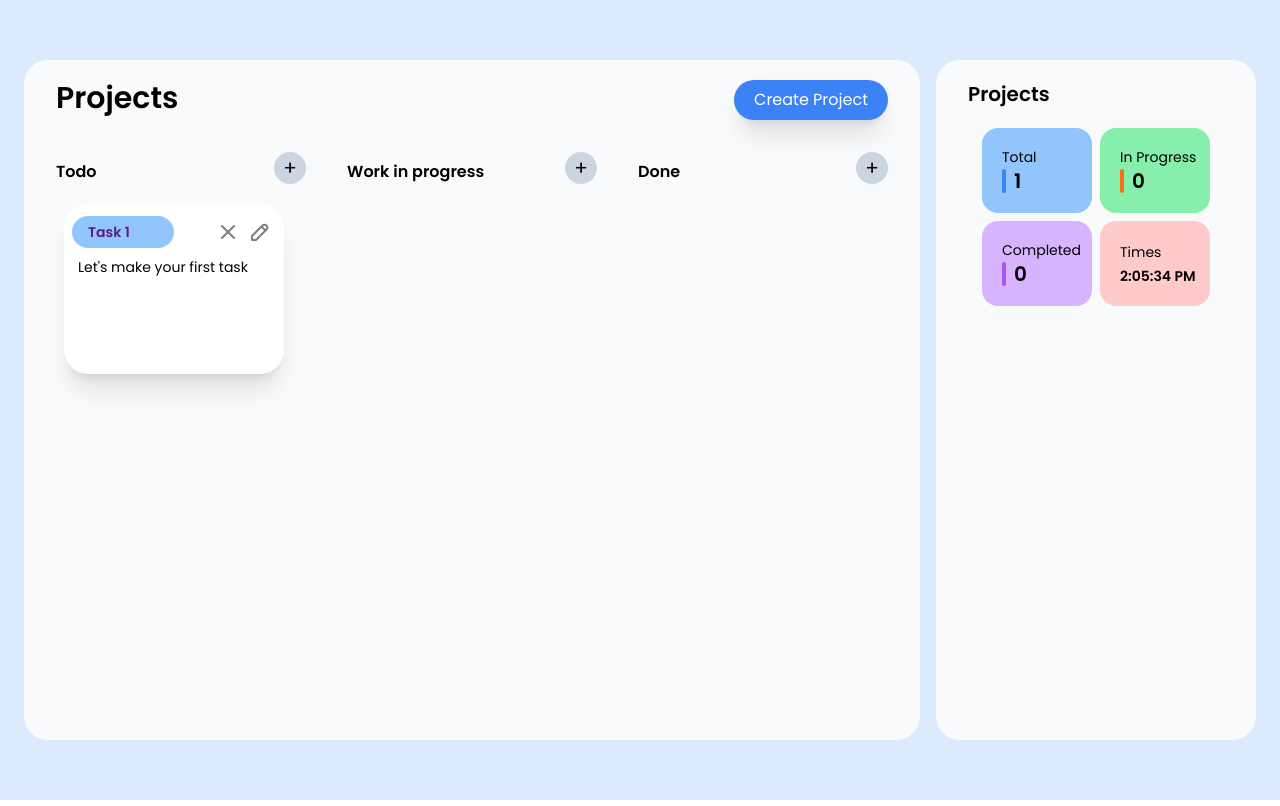
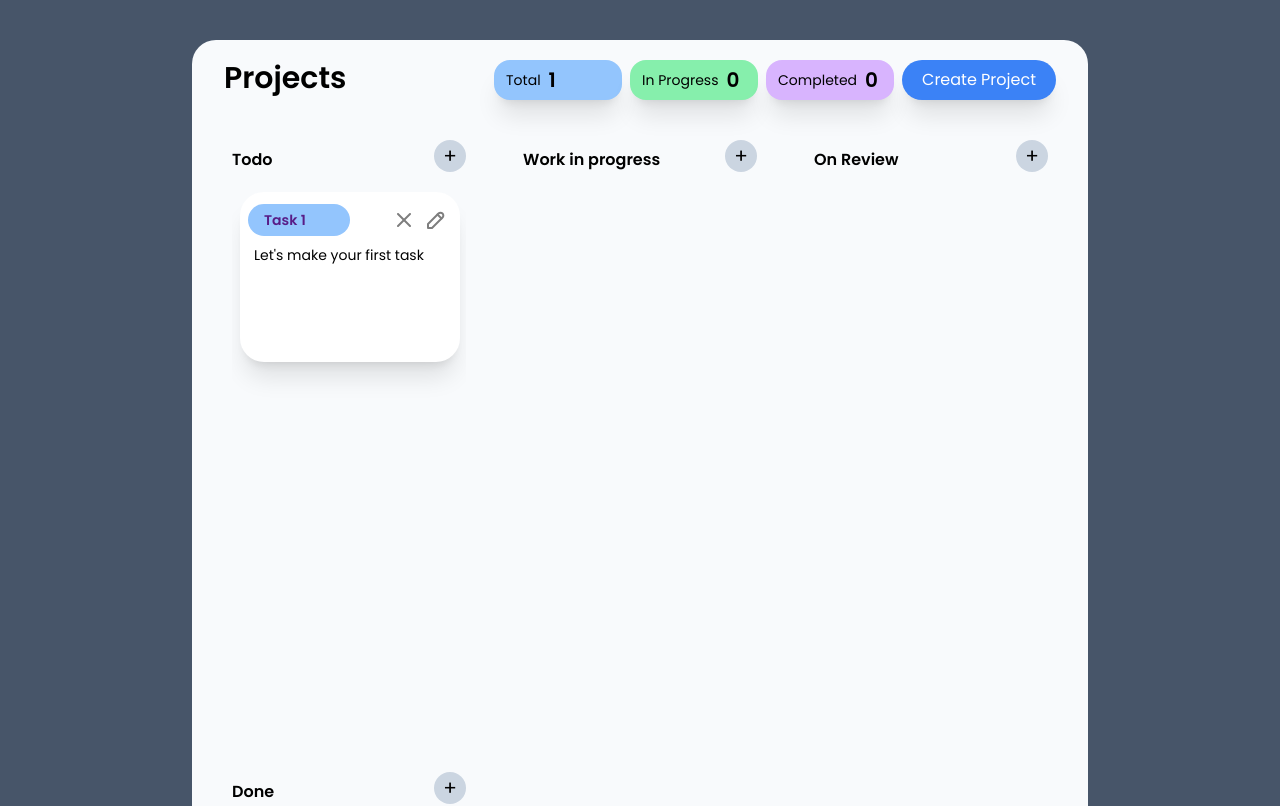
Before and after one commit to itsMeRickyy/KanbanBoard, a React (Vite) app: page / in a window 1280 px wide. Shown: the top 806 px of the page. Built offline with nearby package versions, Linux system fonts and the light colour scheme; a web font is replaced by a local one.

Commit message:
add the on review column, and move the data status on the top bar

```diff
--- a/src/components/Card/TaskCard.tsx
+++ b/src/components/Card/TaskCard.tsx
@@ -98,6 +98,8 @@ function TaskCard({task, deleteTask, updateTask, copyTask, updateTitle}: Props)
     labelColor = "bg-blue-300";
   } else if (task.columnId === "doing") {
     labelColor = "bg-green-300";
+  } else if (task.columnId === "review") {
+    labelColor = "bg-yellow-200";
   } else if (task.columnId === "done") {
     labelColor = "bg-purple-300";
   }
--- a/src/components/Card/TotalCard.tsx
+++ b/src/components/Card/TotalCard.tsx
@@ -6,14 +6,11 @@ interface Props {
   fontSize: string;
 }
 
-function TotalCard({labelTitle, count, bgColor, barColor, fontSize}: Props) {
+function TotalCard({labelTitle, count, bgColor, fontSize}: Props) {
   return (
-    <div className={`${bgColor} w-[110px] h-[85px] rounded-2xl flex flex-col justify-center items-start pl-5`}>
+    <div className={`${bgColor} w-32  rounded-2xl flex  justify-start items-center px-3 gap-2 shadow-xl`}>
       <h1 className="text-sm">{labelTitle}</h1>
-      <div className="flex gap-2 items-center">
-        <div className={`${barColor} h-6 w-1  rounded-full`} />
-        <h1 className={`${fontSize} font-bold`}>{count}</h1>
-      </div>
+      <h1 className={`${fontSize} font-bold`}>{count}</h1>
     </div>
   );
 }
--- a/src/components/Container/ColumnContainer.tsx
+++ b/src/components/Container/ColumnContainer.tsx
@@ -38,7 +38,7 @@ function ColumnContainer({column, tasks, deleteTask, updateTask, createTask, cop
 
   return (
     <>
-      <div ref={setNodeRef} style={style} className=" w-[20rem]  flex flex-col max-w-[250px] mt-8 max-h-[70vh]">
+      <div ref={setNodeRef} style={style} className=" w-[20rem]  p-2 rounded-xl  flex flex-col max-w-[250px] mt-8 max-h-[70vh]">
         <div className="flex justify-between">
           <h1 className="my-2 font-bold">{column.title}</h1>
           <button
--- a/src/components/Container/ProjectsContainer.tsx
+++ b/src/components/Container/ProjectsContainer.tsx
@@ -3,7 +3,7 @@ import {useEffect, useRef, useState} from "react";
 import {Column, Task, Id} from "../../type";
 import ColumnContainer from "./ColumnContainer";
 import {createPortal} from "react-dom";
-import {DndContext, DragOverEvent, DragOverlay, DragStartEvent, PointerSensor, useSensor, useSensors, DragEndEvent} from "@dnd-kit/core";
+import {DndContext, DragOverEvent, DragOverlay, DragStartEvent, PointerSensor, useSensor, useSensors, DragEndEvent, TouchSensor} from "@dnd-kit/core";
 import TaskCard from "../Card/TaskCard";
 import {arrayMove} from "@dnd-kit/sortable";
 import TotalCard from "../Card/TotalCard";
@@ -19,6 +19,10 @@ const defaultCols: Column[] = [
   {
     id: "doing",
     title: "Work in progress",
+  },
+  {
+    id: "review",
+    title: "On Review",
   },
   {
     id: "done",
@@ -72,6 +76,12 @@ function ProjectsContainer() {
       activationConstraint: {
         distance: 10,
       },
+    }),
+    useSensor(TouchSensor, {
+      activationConstraint: {
+        delay: 300,
+        tolerance: 5,
+      },
     })
   );
 
@@ -121,9 +131,6 @@ function ProjectsContainer() {
       if (task.id !== id) return task;
       return {...task, content};
     });
-
-    // const updatedTask = [...newTasks];
-
     setTasks(newTasks);
   }
 
@@ -249,7 +256,15 @@ function ProjectsContainer() {
         <div className="bg-slate-50  xl:w-[70%] 2xl:w-[60%] min-h-[85vh] rounded-3xl px-8 2xl:px-10 py-5">
           <div className="flex justify-between">
             <h1 className="text-3xl font-bold">Projects</h1>
-            <div>
+            <div className="flex gap-2  ">
+              <div className="flex gap-2">
+                {/* total task */}
+                <TotalCard fontSize="text-xl" labelTitle="Total" count={tasks.length} bgColor="bg-blue-300" barColor="bg-blue-500" />
+                {/* Work In Progress */}
+                <TotalCard fontSize="text-xl" labelTitle="In Progress" count={doingLength} bgColor="bg-green-300" barColor="bg-orange-500" />
+                {/* Done */}
+                <TotalCard fontSize="text-xl" labelTitle="Completed" count={doneLength} bgColor="bg-purple-300" barColor="bg-purple-500" />
+              </div>
               <button onClick={() => createTask("todo")} className="px-5 py-2 bg-blue-500 text-white rounded-full hover:bg-blue-700 shadow-xl">
                 Create Project
               </button>
@@ -279,11 +294,11 @@ function ProjectsContainer() {
             )}
           </DndContext>
         </div>
-        {/* Total Container */}
-        <div className="bg-slate-50 w-[56rem] min-w-[20rem] px-8 xl:w-[18%]  xl:min-h-[85vh] rounded-3xl py-5 relative  flex flex-col gap-5">
+        {/* right side bar*/}
+        <div className="bg-slate-50 w-[56rem] min-w-[20rem] hidden px-8 xl:w-[18%]  xl:min-h-[85vh] rounded-3xl py-5 relative  flex flex-col gap-5">
           <h1 className="text-xl font-bold">Projects</h1>
 
-          <div className="w-full h-full  gap-2 flex-wrap flex justify-center ">
+          <div className="w-full h-full  gap-2 flex-wrap flex flex-col justify-center ">
             {/* total task */}
             <TotalCard fontSize="text-xl" labelTitle="Total" count={tasks.length} bgColor="bg-blue-300" barColor="bg-blue-500" />
             {/* Work In Progress */}
@@ -291,7 +306,7 @@ function ProjectsContainer() {
             {/* Done */}
             <TotalCard fontSize="text-xl" labelTitle="Completed" count={doneLength} bgColor="bg-purple-300" barColor="bg-purple-500" />
             {/* times */}
-            <TotalCard fontSize="text-sm  mt-1" labelTitle="Times" count={time} bgColor="bg-red-200 " barColor="hidden" />
+            {/* <TotalCard fontSize="text-sm  mt-1" labelTitle="Times" count={time} bgColor="bg-red-200 " barColor="hidden" /> */}
           </div>
           {/* <ProgressBar circleWidth={85} percentage={50} /> */}
         </div>
--- a/src/components/KanbanBoard.tsx
+++ b/src/components/KanbanBoard.tsx
@@ -3,7 +3,7 @@ import ProjectsContainer from "./Container/ProjectsContainer";
 function KanbanBoard() {
   return (
     <>
-      <div className="bg-blue-100 h-full min-h-screen   w-full flex justify-center items-center">
+      <div className="bg-slate-600 h-full min-h-screen   w-full flex justify-center items-center">
         <ProjectsContainer />
       </div>
     </>
```
